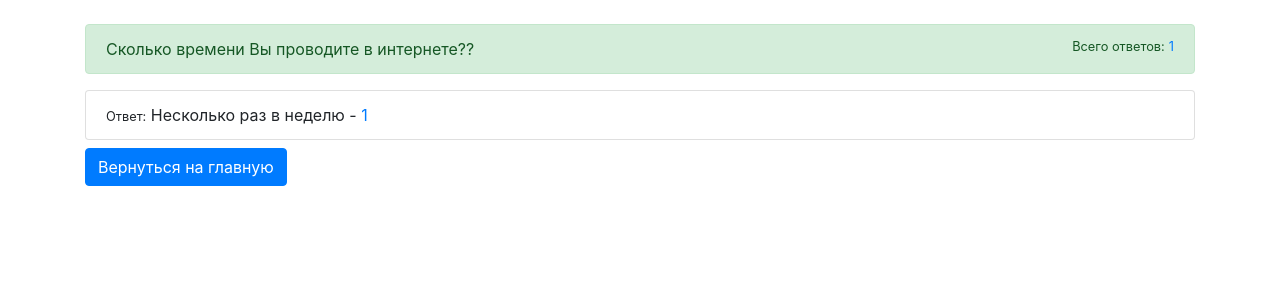
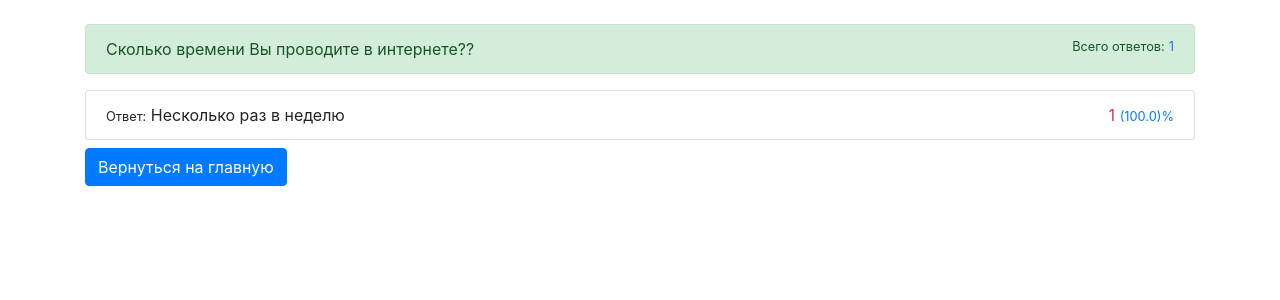
Before and after one commit to arti17/polls, a Django app: page /statistics/3 in a window 1280 px wide. Shown: the part 56-356 px from the top of the page. Run offline with Django 3.2, Linux system fonts and the light colour scheme; data comes from the database, SQL or seed files in the repository; some libraries are stand-ins or nearby versions.

Commit message:
Добавлен вывод статистики в процентном отношении от общего количества ответов.

```diff
--- a/polls/webapp/templates/answer/statistics.html
+++ b/polls/webapp/templates/answer/statistics.html
@@ -10,8 +10,11 @@
     </p>
     <div class="list-group">
         {% for count_answer in count_answers.items %}
-            <p class="list-group-item"><small>Ответ:</small> {{ count_answer.0 }} - <span
-                    class="text-primary">{{ count_answer.1 }}</span></p>
+            <p class="list-group-item"><small>Ответ:</small> {{ count_answer.0 }}
+                <span
+                    class="text-danger float-right">{{ count_answer.1.0 }} <small class="text-primary">({{ count_answer.1.1 }})%</small>
+                </span>
+            </p>
         {% empty %}
             <p>Этот опрос еще не проходили</p>
             {% if poll.choices.all %}
--- a/polls/webapp/views/answer_views.py
+++ b/polls/webapp/views/answer_views.py
@@ -34,8 +34,16 @@ class StatisticsView(View):
         count_answers = {}
         for answer in answers:
             if answer.choice in count_answers:
-                count_answers[answer.choice] += 1
+                count_answers[answer.choice][0] += 1
             else:
-                count_answers[answer.choice] = 1
+                count_answers[answer.choice] = [1]
+
+        count = 0
+        for value in count_answers.values():
+            count += value[0]
+
+        for key, value in count_answers.items():
+            percent = value[0] * 100 / count
+            count_answers[key].append(round(percent, 2))
 
         return render(request, 'answer/statistics.html', {'poll': poll, 'answers': answers, 'count_answers': count_answers})
```
